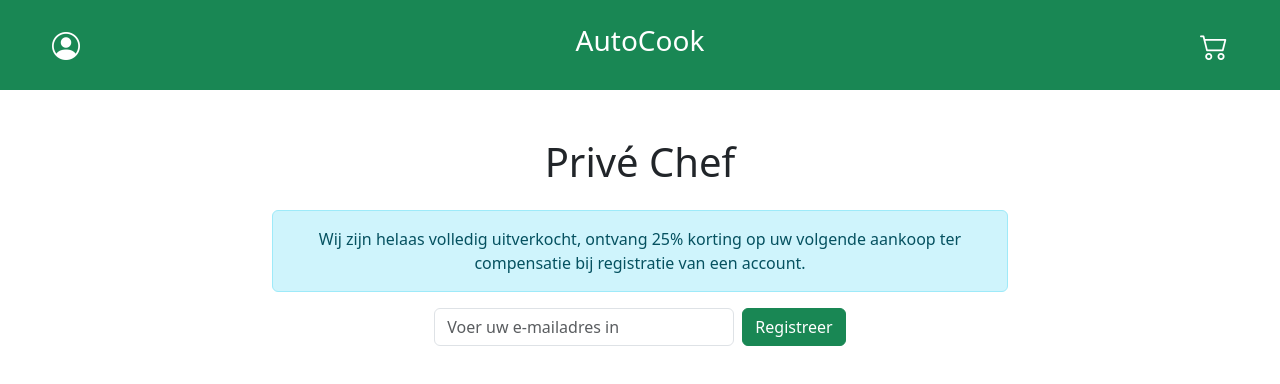
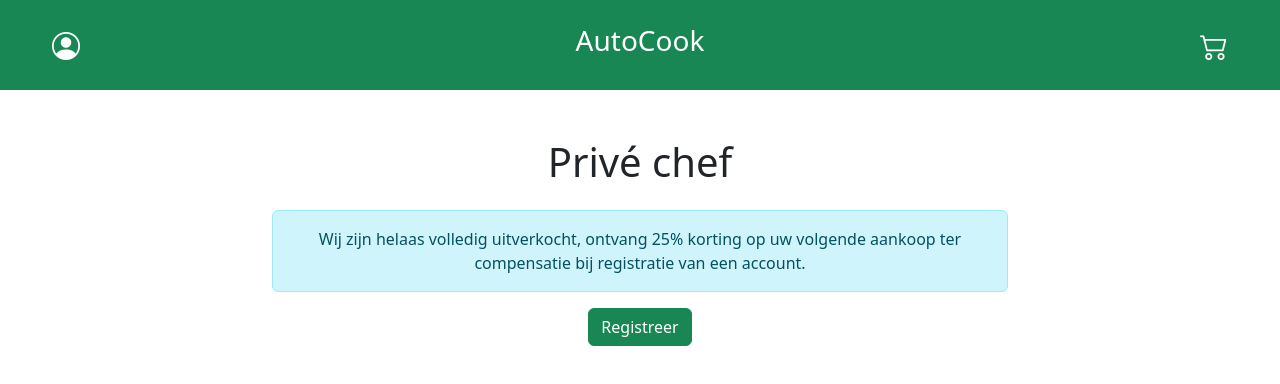
Before and after one commit to simonchambart/AutoCook-Frontend, a React (Vite) app: page /soldout4 in a window 1280 px wide. Shown: the top 384 px of the page. Built offline with nearby package versions, Linux system fonts and the light colour scheme.

Commit message:
edit routing of registreer button

```diff
--- a/src/pages/SoldOut1.jsx
+++ b/src/pages/SoldOut1.jsx
@@ -1,17 +1,8 @@
-import { useState } from 'react';
 import 'bootstrap/dist/css/bootstrap.min.css';
 import '../index.css';
+import { Link } from 'react-router-dom';
 
 function Soldout1() {
-  const [email, setEmail] = useState('');
-  const [isRegistered, setIsRegistered] = useState(false);
-
-  const handleSubmit = (e) => {
-    e.preventDefault();
-    // Hier kun je de logica toevoegen om het emailadres te verwerken, bijvoorbeeld een API-aanroep om de registratie te voltooien
-    setEmail('');
-    setIsRegistered(true);
-  };
 
   return (
     <div className="container mt-5">
@@ -22,27 +13,11 @@ function Soldout1() {
             Wij zijn helaas volledig uitverkocht, ontvang 25% korting op uw volgende aankoop ter compensatie bij registratie van een account.
           </div>
           <div className="text-center mt-3">
-            <form onSubmit={handleSubmit} className="d-flex justify-content-center align-items-center flex-column">
               <div className="d-flex w-100 justify-content-center mb-2">
-                <input
-                  type="email"
-                  className="form-control me-2"
-                  placeholder="Voer uw e-mailadres in"
-                  value={email}
-                  onChange={(e) => setEmail(e.target.value)}
-                  required
-                  style={{ maxWidth: '300px' }}
-                />
-                <button type="submit" className="btn btn-success">
-                  Registreer
+                <button type="button" className="btn btn-success">
+                <Link className="nav-link" to="/register">Registreer</Link>
                 </button>
               </div>
-              {isRegistered && (
-                <div className="text-success mt-2">
-                  U bent geregistreerd.
-                </div>
-              )}
-            </form>
           </div>
         </div>
       </div>
--- a/src/pages/SoldOut2.jsx
+++ b/src/pages/SoldOut2.jsx
@@ -1,17 +1,8 @@
-import { useState } from 'react';
 import 'bootstrap/dist/css/bootstrap.min.css';
 import '../index.css';
+import { Link } from 'react-router-dom';
 
 function Soldout2() {
-  const [email, setEmail] = useState('');
-  const [isRegistered, setIsRegistered] = useState(false);
-
-  const handleSubmit = (e) => {
-    e.preventDefault();
-    // Hier kun je de logica toevoegen om het emailadres te verwerken, bijvoorbeeld een API-aanroep om de registratie te voltooien
-    setEmail('');
-    setIsRegistered(true);
-  };
 
   return (
     <div className="container mt-5">
@@ -22,27 +13,11 @@ function Soldout2() {
             Wij zijn helaas volledig uitverkocht, ontvang 25% korting op uw volgende aankoop ter compensatie bij registratie van een account.
           </div>
           <div className="text-center mt-3">
-            <form onSubmit={handleSubmit} className="d-flex justify-content-center align-items-center flex-column">
               <div className="d-flex w-100 justify-content-center mb-2">
-                <input
-                  type="email"
-                  className="form-control me-2"
-                  placeholder="Voer uw e-mailadres in"
-                  value={email}
-                  onChange={(e) => setEmail(e.target.value)}
-                  required
-                  style={{ maxWidth: '300px' }}
-                />
-                <button type="submit" className="btn btn-success">
-                  Registreer
+                <button type="button" className="btn btn-success">
+                <Link className="nav-link" to="/register">Registreer</Link>
                 </button>
               </div>
-              {isRegistered && (
-                <div className="text-success mt-2">
-                  U bent geregistreerd.
-                </div>
-              )}
-            </form>
           </div>
         </div>
       </div>
--- a/src/pages/SoldOut3.jsx
+++ b/src/pages/SoldOut3.jsx
@@ -1,17 +1,8 @@
-import { useState } from 'react';
 import 'bootstrap/dist/css/bootstrap.min.css';
 import '../index.css';
+import { Link } from 'react-router-dom';
 
-function Home() {
-  const [email, setEmail] = useState('');
-  const [isRegistered, setIsRegistered] = useState(false);
-
-  const handleSubmit = (e) => {
-    e.preventDefault();
-    // Hier kun je de logica toevoegen om het emailadres te verwerken, bijvoorbeeld een API-aanroep om de registratie te voltooien
-    setEmail('');
-    setIsRegistered(true);
-  };
+function Soldout3() {
 
   return (
     <div className="container mt-5">
@@ -22,27 +13,11 @@ function Home() {
             Wij zijn helaas volledig uitverkocht, ontvang 25% korting op uw volgende aankoop ter compensatie bij registratie van een account.
           </div>
           <div className="text-center mt-3">
-            <form onSubmit={handleSubmit} className="d-flex justify-content-center align-items-center flex-column">
               <div className="d-flex w-100 justify-content-center mb-2">
-                <input
-                  type="email"
-                  className="form-control me-2"
-                  placeholder="Voer uw e-mailadres in"
-                  value={email}
-                  onChange={(e) => setEmail(e.target.value)}
-                  required
-                  style={{ maxWidth: '300px' }}
-                />
-                <button type="submit" className="btn btn-success">
-                  Registreer
+                <button type="button" className="btn btn-success">
+                <Link className="nav-link" to="/register">Registreer</Link>
                 </button>
               </div>
-              {isRegistered && (
-                <div className="text-success mt-2">
-                  U bent geregistreerd.
-                </div>
-              )}
-            </form>
           </div>
         </div>
       </div>
@@ -50,4 +25,4 @@ function Home() {
   );
 }
 
-export default Home;
+export default Soldout3;
--- a/src/pages/SoldOut4.jsx
+++ b/src/pages/SoldOut4.jsx
@@ -1,48 +1,23 @@
-import { useState } from 'react';
 import 'bootstrap/dist/css/bootstrap.min.css';
 import '../index.css';
+import { Link } from 'react-router-dom';
 
-function Home() {
-  const [email, setEmail] = useState('');
-  const [isRegistered, setIsRegistered] = useState(false);
-
-  const handleSubmit = (e) => {
-    e.preventDefault();
-    // Hier kun je de logica toevoegen om het emailadres te verwerken, bijvoorbeeld een API-aanroep om de registratie te voltooien
-    setEmail('');
-    setIsRegistered(true);
-  };
+function Soldout4() {
 
   return (
     <div className="container mt-5">
-      <h1 className="mb-4 text-center">Privé Chef</h1>
+      <h1 className="mb-4 text-center">Privé chef</h1>
       <div className="row justify-content-center">
         <div className="col-md-8">
           <div className="alert alert-info text-center">
             Wij zijn helaas volledig uitverkocht, ontvang 25% korting op uw volgende aankoop ter compensatie bij registratie van een account.
           </div>
           <div className="text-center mt-3">
-            <form onSubmit={handleSubmit} className="d-flex justify-content-center align-items-center flex-column">
               <div className="d-flex w-100 justify-content-center mb-2">
-                <input
-                  type="email"
-                  className="form-control me-2"
-                  placeholder="Voer uw e-mailadres in"
-                  value={email}
-                  onChange={(e) => setEmail(e.target.value)}
-                  required
-                  style={{ maxWidth: '300px' }}
-                />
-                <button type="submit" className="btn btn-success">
-                  Registreer
+                <button type="button" className="btn btn-success">
+                <Link className="nav-link" to="/register">Registreer</Link>
                 </button>
               </div>
-              {isRegistered && (
-                <div className="text-success mt-2">
-                  U bent geregistreerd.
-                </div>
-              )}
-            </form>
           </div>
         </div>
       </div>
@@ -50,4 +25,4 @@ function Home() {
   );
 }
 
-export default Home;
+export default Soldout4;
```
